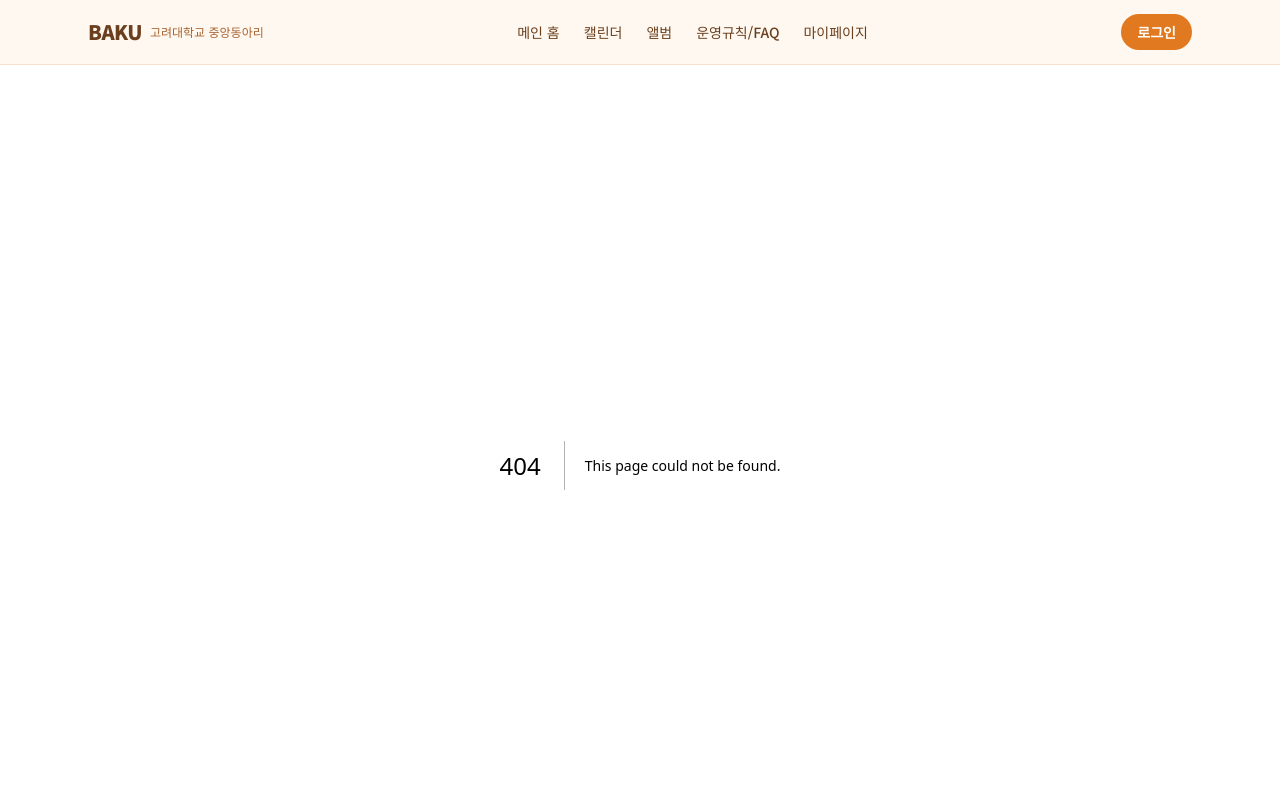
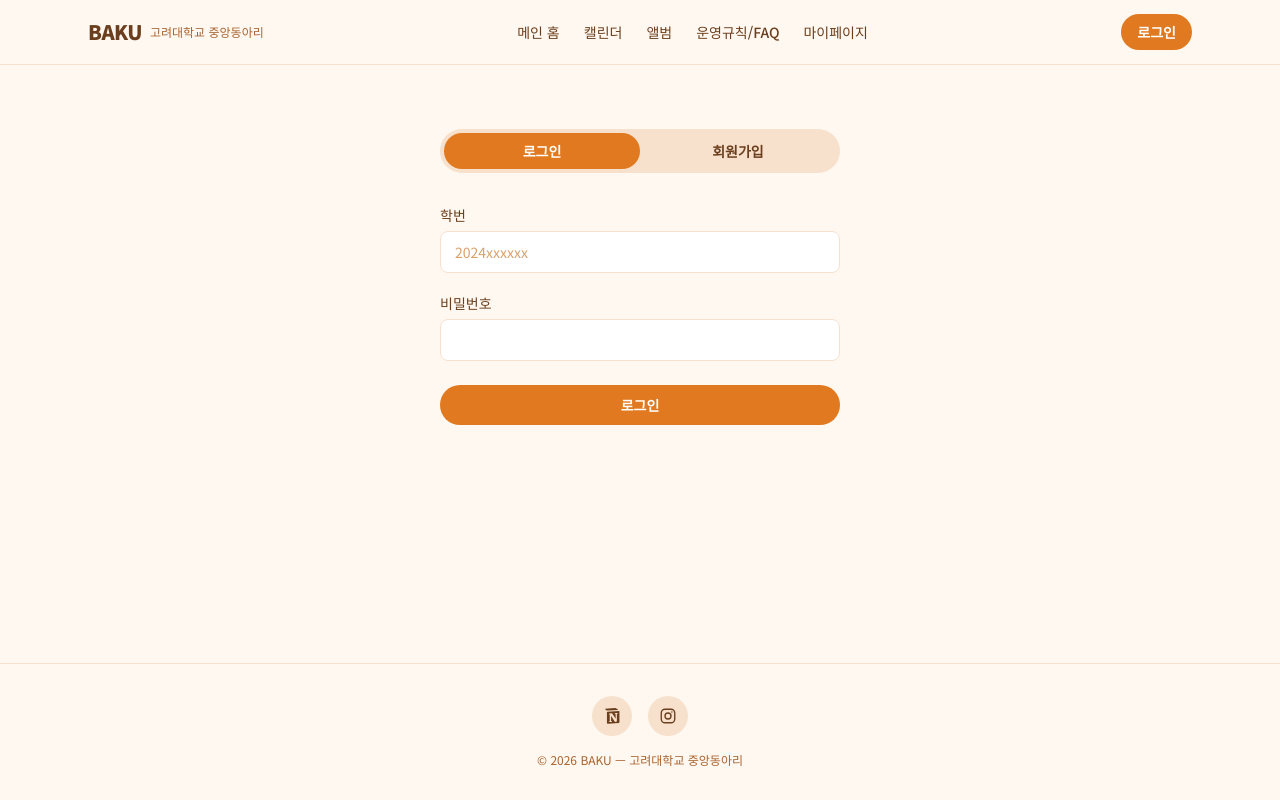
Before and after one commit to dayeonx/BAKU, a Next.js app: page /login in a window 1280 px wide. Before the commit this address had no page. Shown: the top 800 px of the page. Built offline with nearby package versions, Linux system fonts and the light colour scheme.

Commit message:
Add login/signup page UI
Student ID + name based signup with department selection and
conditional officer auth code field. Submit handlers are stubbed
pending Supabase wiring.

Co-Authored-By: Claude Sonnet 5 <noreply@anthropic.com>

```diff
--- /dev/null
+++ b/src/app/login/page.tsx
@@ -0,0 +1,238 @@
+"use client";
+
+import { useState } from "react";
+import type { FormEvent } from "react";
+
+const DEPARTMENTS = [
+  { value: "member", label: "일반 회원" },
+  { value: "president", label: "회장단" },
+  { value: "executive", label: "집행부" },
+  { value: "planning", label: "기획부" },
+  { value: "treasury", label: "총무부" },
+  { value: "pr", label: "홍보부" },
+];
+
+type Tab = "login" | "signup";
+
+export default function LoginPage() {
+  const [tab, setTab] = useState<Tab>("login");
+
+  return (
+    <div className="mx-auto flex max-w-md flex-col px-4 py-16 sm:px-6">
+      <div className="mb-8 flex rounded-full bg-brand-100 p-1">
+        <TabButton active={tab === "login"} onClick={() => setTab("login")}>
+          로그인
+        </TabButton>
+        <TabButton active={tab === "signup"} onClick={() => setTab("signup")}>
+          회원가입
+        </TabButton>
+      </div>
+
+      {tab === "login" ? <LoginForm /> : <SignupForm />}
+    </div>
+  );
+}
+
+function TabButton({
+  active,
+  onClick,
+  children,
+}: {
+  active: boolean;
+  onClick: () => void;
+  children: React.ReactNode;
+}) {
+  return (
+    <button
+      type="button"
+      onClick={onClick}
+      className={`flex-1 rounded-full py-2 text-sm font-semibold transition-colors ${
+        active ? "bg-accent-500 text-white" : "text-brand-700"
+      }`}
+    >
+      {children}
+    </button>
+  );
+}
+
+function Field({
+  label,
+  children,
+}: {
+  label: string;
+  children: React.ReactNode;
+}) {
+  return (
+    <label className="block">
+      <span className="mb-1.5 block text-sm font-medium text-brand-700">
+        {label}
+      </span>
+      {children}
+    </label>
+  );
+}
+
+const inputClass =
+  "w-full rounded-lg border border-brand-100 bg-white px-3.5 py-2.5 text-sm text-foreground outline-none transition-colors placeholder:text-brand-300 focus:border-accent-500";
+
+function LoginForm() {
+  const [studentId, setStudentId] = useState("");
+  const [password, setPassword] = useState("");
+  const [notice, setNotice] = useState<string | null>(null);
+
+  function handleSubmit(e: FormEvent) {
+    e.preventDefault();
+    // TODO: Supabase 연동 후 실제 로그인 처리로 교체
+    setNotice("백엔드(Supabase) 연결 준비 중입니다. 곧 실제 로그인이 가능해져요.");
+  }
+
+  return (
+    <form onSubmit={handleSubmit} className="flex flex-col gap-5">
+      <Field label="학번">
+        <input
+          className={inputClass}
+          value={studentId}
+          onChange={(e) => setStudentId(e.target.value)}
+          placeholder="2024xxxxxx"
+          required
+        />
+      </Field>
+      <Field label="비밀번호">
+        <input
+          className={inputClass}
+          type="password"
+          value={password}
+          onChange={(e) => setPassword(e.target.value)}
+          required
+        />
+      </Field>
+
+      {notice && (
+        <p className="rounded-lg bg-accent-100 px-3 py-2 text-xs text-accent-700">
+          {notice}
+        </p>
+      )}
+
+      <button
+        type="submit"
+        className="mt-1 rounded-full bg-accent-500 py-2.5 text-sm font-semibold text-white transition-colors hover:bg-accent-700"
+      >
+        로그인
+      </button>
+    </form>
+  );
+}
+
+function SignupForm() {
+  const [studentId, setStudentId] = useState("");
+  const [name, setName] = useState("");
+  const [password, setPassword] = useState("");
+  const [passwordConfirm, setPasswordConfirm] = useState("");
+  const [department, setDepartment] = useState("member");
+  const [authCode, setAuthCode] = useState("");
+  const [error, setError] = useState<string | null>(null);
+  const [notice, setNotice] = useState<string | null>(null);
+
+  const isOfficer = department !== "member";
+
+  function handleSubmit(e: FormEvent) {
+    e.preventDefault();
+    setError(null);
+    setNotice(null);
+
+    if (password !== passwordConfirm) {
+      setError("비밀번호가 일치하지 않습니다.");
+      return;
+    }
+    if (isOfficer && authCode.trim().length === 0) {
+      setError("임원 인증코드를 입력해주세요.");
+      return;
+    }
+
+    // TODO: Supabase 연동 후 실제 회원가입 처리로 교체
+    setNotice("백엔드(Supabase) 연결 준비 중입니다. 곧 실제 가입이 가능해져요.");
+  }
+
+  return (
+    <form onSubmit={handleSubmit} className="flex flex-col gap-5">
+      <Field label="학번">
+        <input
+          className={inputClass}
+          value={studentId}
+          onChange={(e) => setStudentId(e.target.value)}
+          placeholder="2024xxxxxx"
+          required
+        />
+      </Field>
+      <Field label="이름">
+        <input
+          className={inputClass}
+          value={name}
+          onChange={(e) => setName(e.target.value)}
+          required
+        />
+      </Field>
+      <Field label="비밀번호">
+        <input
+          className={inputClass}
+          type="password"
+          value={password}
+          onChange={(e) => setPassword(e.target.value)}
+          required
+        />
+      </Field>
+      <Field label="비밀번호 확인">
+        <input
+          className={inputClass}
+          type="password"
+          value={passwordConfirm}
+          onChange={(e) => setPasswordConfirm(e.target.value)}
+          required
+        />
+      </Field>
+      <Field label="소속 부서">
+        <select
+          className={inputClass}
+          value={department}
+          onChange={(e) => setDepartment(e.target.value)}
+        >
+          {DEPARTMENTS.map((d) => (
+            <option key={d.value} value={d.value}>
+              {d.label}
+            </option>
+          ))}
+        </select>
+      </Field>
+
+      {isOfficer && (
+        <Field label="임원 인증코드">
+          <input
+            className={inputClass}
+            value={authCode}
+            onChange={(e) => setAuthCode(e.target.value)}
+            placeholder="회장단에게 문의"
+            required
+          />
+        </Field>
+      )}
+
+      {error && (
+        <p className="rounded-lg bg-red-50 px-3 py-2 text-xs text-red-600">
+          {error}
+        </p>
+      )}
+      {notice && (
+        <p className="rounded-lg bg-accent-100 px-3 py-2 text-xs text-accent-700">
+          {notice}
+        </p>
+      )}
+
+      <button
+        type="submit"
+        className="mt-1 rounded-full bg-accent-500 py-2.5 text-sm font-semibold text-white transition-colors hover:bg-accent-700"
+      >
+        회원가입
+      </button>
+    </form>
+  );
+}
```
